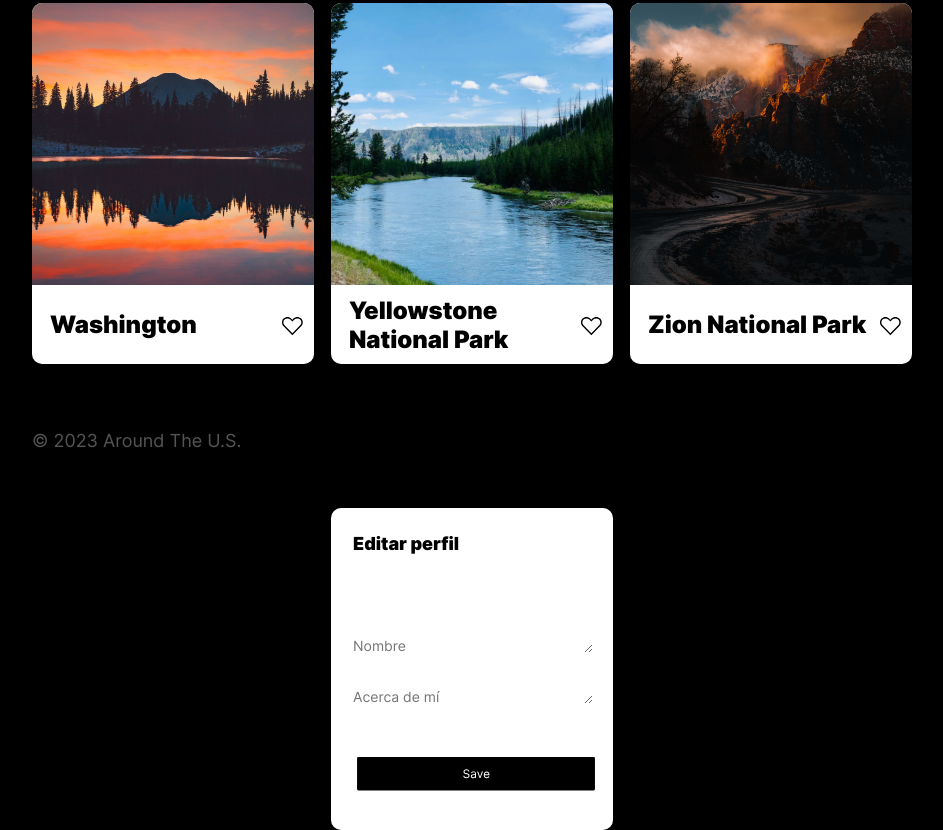
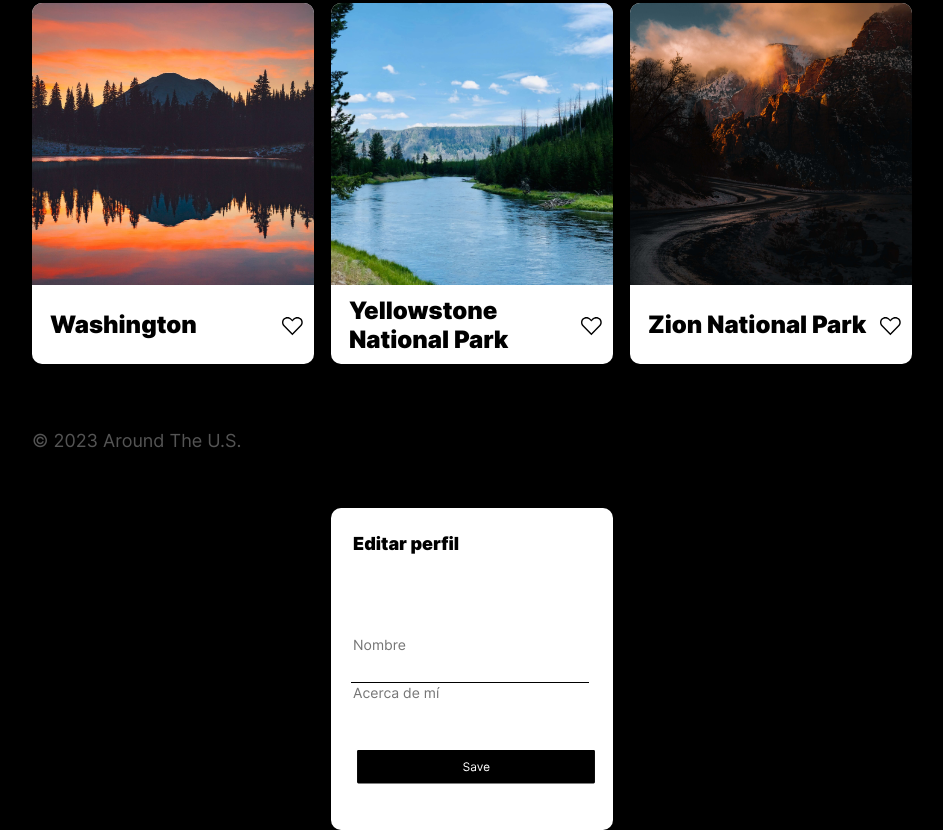
Before and after one commit to vinb18/web_project_around, a plain HTML site: page index.html in a window 1280 px wide. Shown: the part 744-1574 px from the top of the page, without its empty margins (168-1111 px from the left). Drawn offline with Linux system fonts and the light colour scheme; files whose address does not match are found by name.

Commit message:
Form 320

```diff
--- a/index.html
+++ b/index.html
@@ -100,14 +100,15 @@
         <div class="form__edit-profile">
             <h2 class="form__heading">Editar perfil</h2>
             <fieldset class="form__input-container">
-                <textarea class="form__item form__item_name" id="maintext" name="maintext" placeholder="Nombre"
-                    required></textarea>
-                <textarea class="form__item form__item_activity" id="maintext" name="maintext"
-                    placeholder="Acerca de mí" required></textarea>
-                <button type="save" class="form__button">Guardar
-                    <input type="image" class="image__submit-button" src="./images/submitbutton.svg"
-                        alt="Botón de guardar">
-                </button>
+                <input class="form__item form__item_name" id="name" name="name" placeholder="Nombre" required></input>
+                <span class="form__line"></span>
+                <input class="form__item form__item_activity" id="activity" name="activity" placeholder="Acerca de mí"
+                    required></input>
+                <span class="form__line"></input>
+                    <button type="save" class="form__button">Guardar
+                        <input type="image" class="image__submit-button" src="./images/submitbutton.svg"
+                            alt="Botón de guardar">
+                    </button>
             </fieldset>
         </div>
     </div>
--- a/style.css
+++ b/style.css
@@ -214,7 +214,15 @@ align-self: center;
     font-weight: 400;
     line-height: normal;
     border:none;
+    outline:none;
     margin-bottom: 30px;
+  }
+
+  .form__line {
+    width:238px;
+    height: 1px;
+    display:block;
+    background-color:#000;
   }
 
   .form__button {
@@ -224,6 +232,7 @@ align-self: center;
     background-color: #FFF;
     color:#FFF;
   }
+
 
   .image__submit-button {
     width:238px;
```
